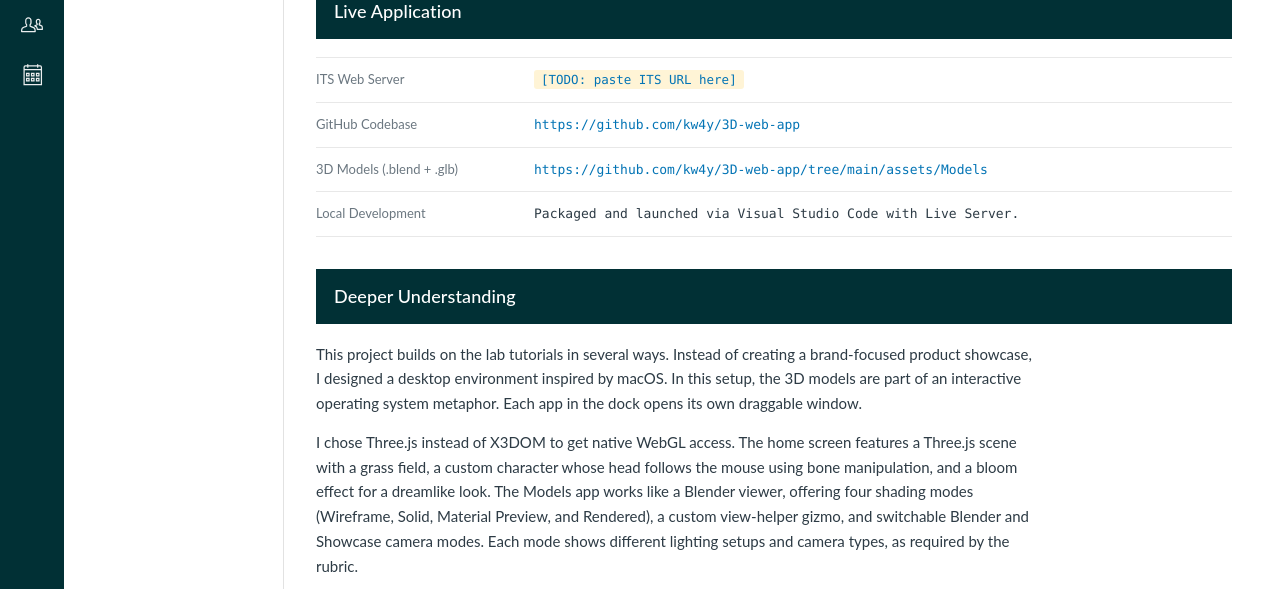
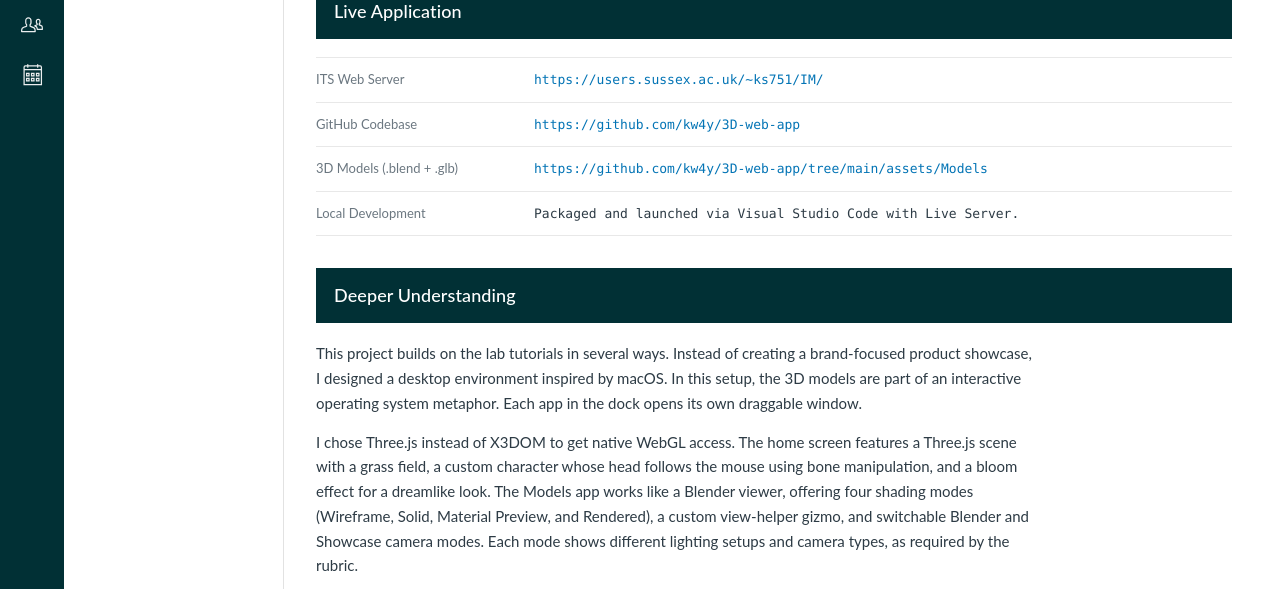
Before and after one commit to kw4y/3D-web-app, a plain HTML site: page submission.html in a window 1280 px wide. Shown: the part 211-800 px from the top of the page. Drawn offline with Linux system fonts and the light colour scheme.

Commit message:
Add live ITS and GitHub submission links

```diff
--- a/submission.html
+++ b/submission.html
@@ -73,7 +73,7 @@
         <ul class="ev-urls">
           <li>
             <span class="label">ITS Web Server</span>
-            <span class="val"><a href="#" class="todo">[TODO: paste ITS URL here]</a></span>
+            <span class="val"><a href="https://users.sussex.ac.uk/~ks751/IM/">https://users.sussex.ac.uk/~ks751/IM/</a></span>
           </li>
           <li>
             <span class="label">GitHub Codebase</span>
```
